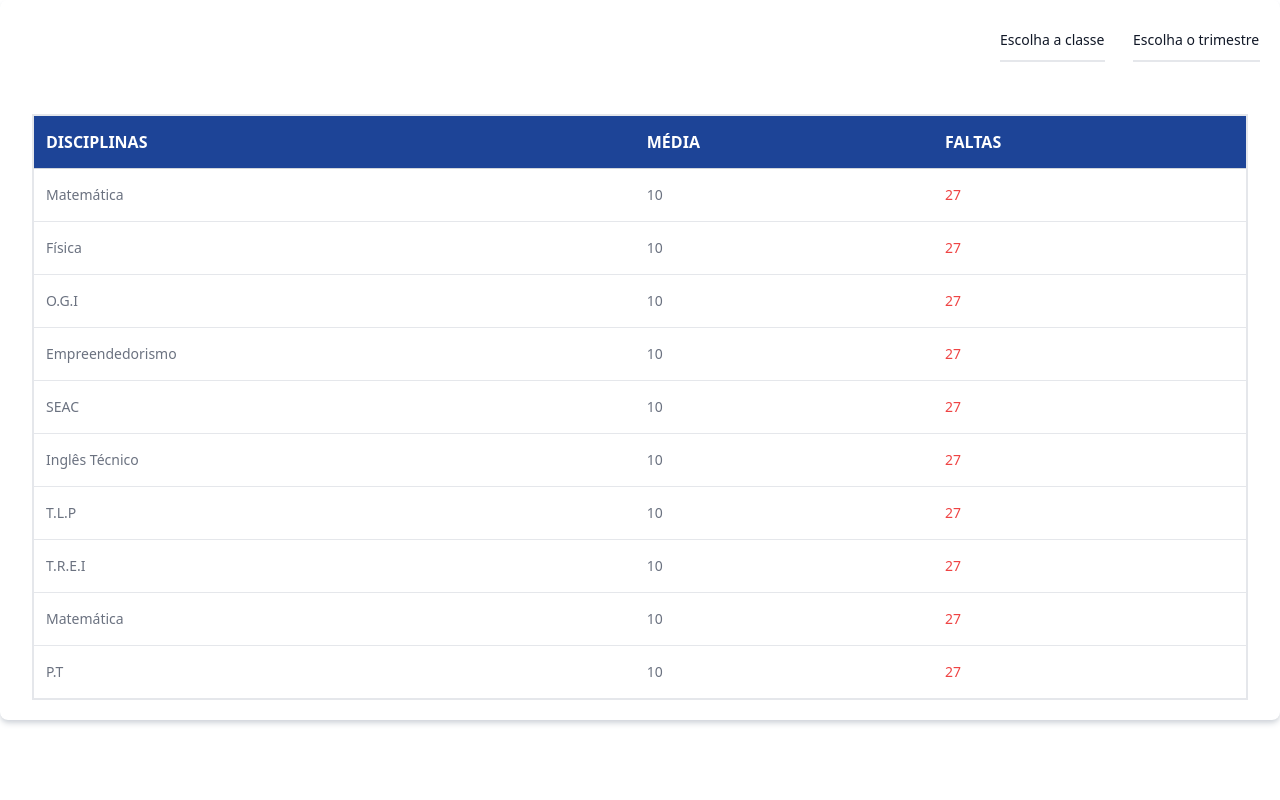
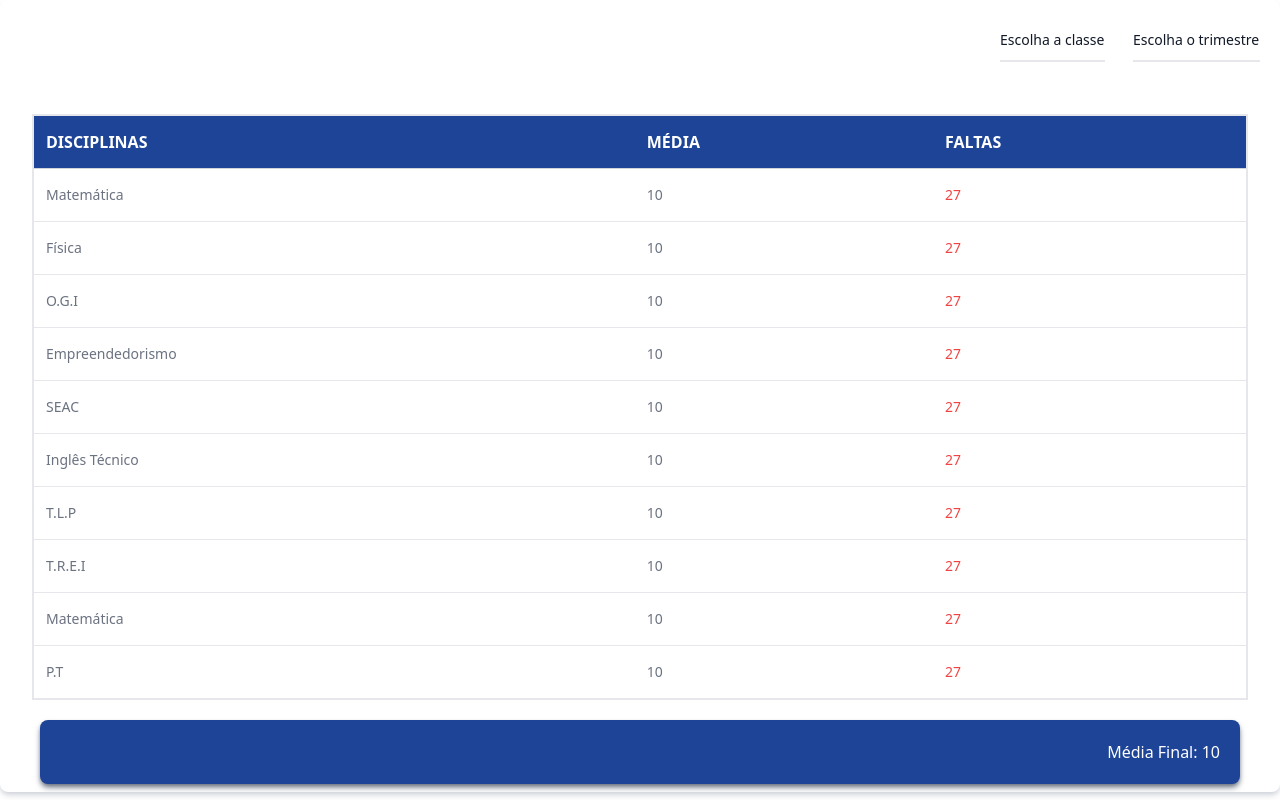
Before and after one commit to leehendrick/EduConnect-UI, a Nuxt app in the folder nuxt-app/: page /students/notas in a window 1280 px wide. Built offline with nearby package versions, Linux system fonts and the light colour scheme.

Commit message:
feature: adicionando a média final do trimestre no final da tabela

```diff
--- a/nuxt-app/pages/students/notas.vue
+++ b/nuxt-app/pages/students/notas.vue
@@ -62,6 +62,11 @@ const notas = [
                 </tr>
                 </tbody>
               </table>
+              <div class=" m-2 bg-secondary overflow-hidden shadow-gray-500 shadow-md sm:rounded-lg">
+                <div class="text-white space-x-2 p-5 flex justify-end">
+                  <h1>Média Final: 10</h1>
+                </div>
+              </div>
             </div>
           </div>
         </div>
```
